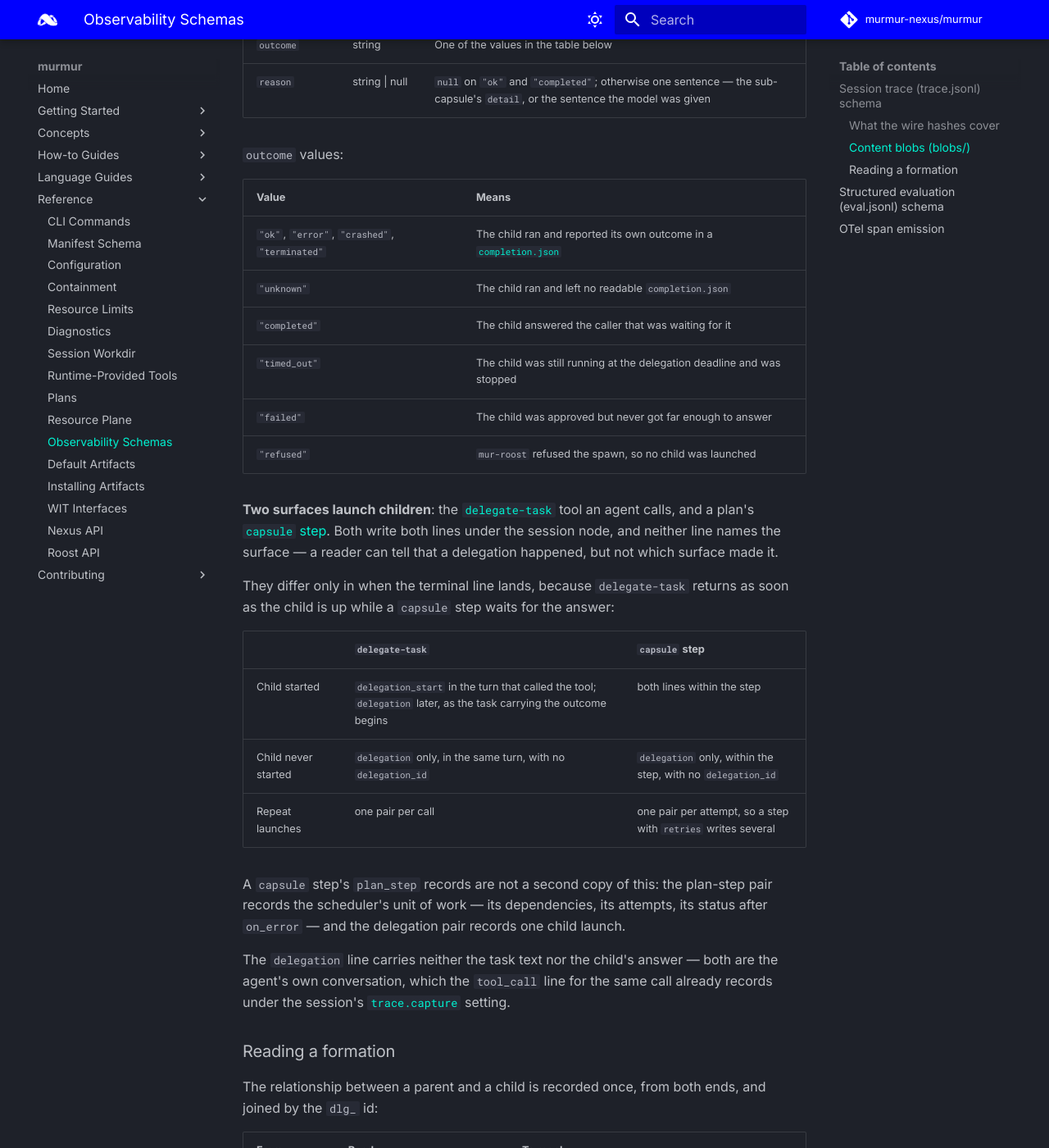
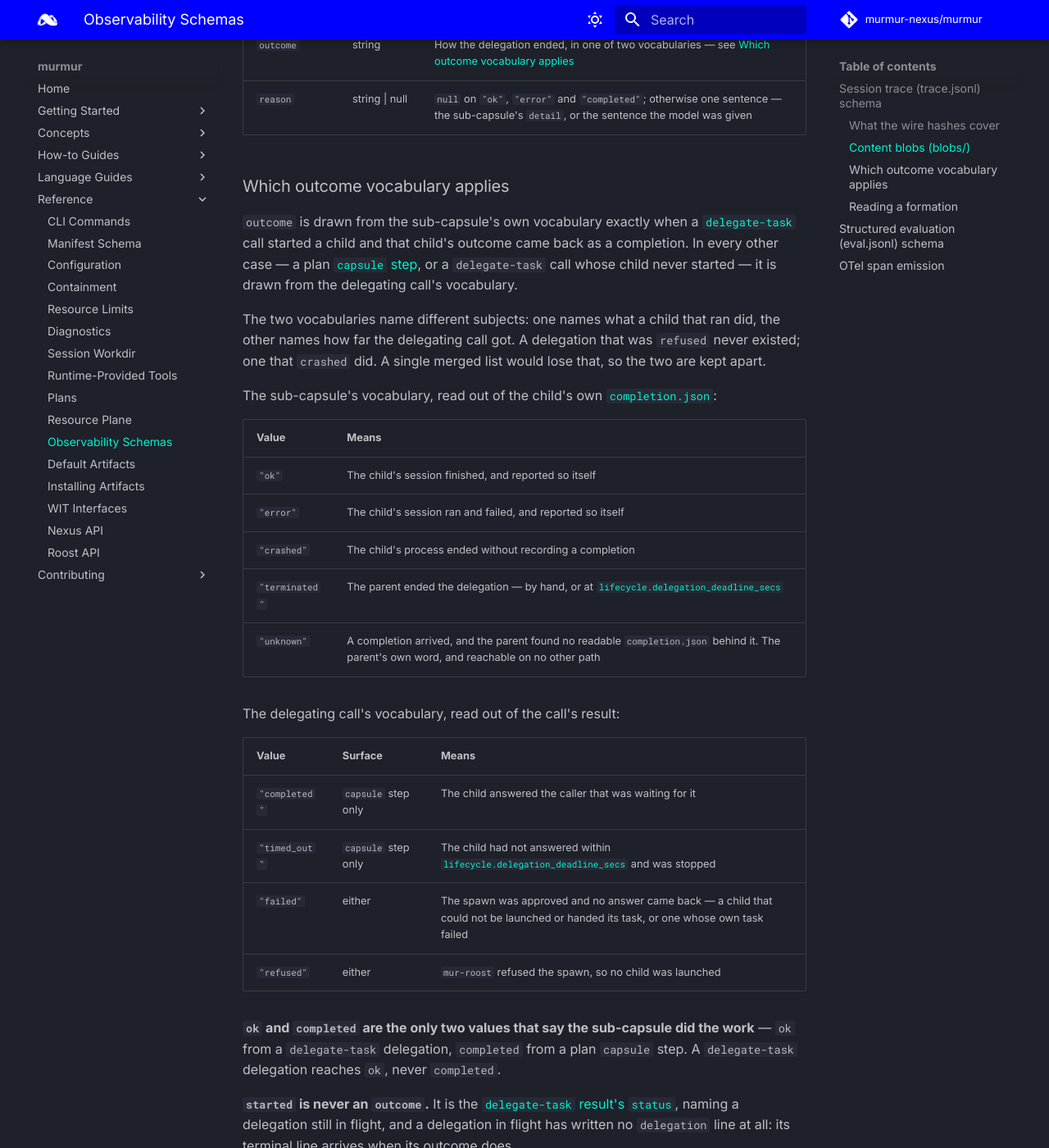
Before and after one commit to murmur-nexus/murmur, an MkDocs documentation site: the page built from docs/content/reference/observability-schemas.md, in a window 1280 px wide and 1400 px high, scrolled down 25064 px. Shown: the whole window at 82% size. Built offline with MkDocs 1.6.1 and Material for MkDocs 9.7.7, drawn with Linux system fonts in a browser that asks for light colours; comment, search, counter and statistics services are not loaded; some of the changed text lies outside the part shown.

Commit message:
One delegation event, two outcome vocabularies, documented in neither reference (#157)
* checkpoint(#a6e13f70): Entering review stage

Signed-off-by: ewdegraaff <ewdegraaff@users.noreply.github.com>

* checkpoint(#a6e13f70): Entering test stage

Signed-off-by: ewdegraaff <ewdegraaff@users.noreply.github.com>

---------

Signed-off-by: ewdegraaff <ewdegraaff@users.noreply.github.com>
Co-authored-by: ewdegraaff <ewdegraaff@users.noreply.github.com>

```diff
--- a/docs/content/reference/observability-schemas.md
+++ b/docs/content/reference/observability-schemas.md
@@ -591,24 +591,53 @@
 | `delegation_id` | string \| null | `dlg_…`, the id the delegation is named by. `null` whenever no child was launched: a delegation the daemon refused, or one that was never started, was never made |
 | `child_session_id` | string \| null | `ses_…`, the child's own session, so its trace is findable. `null` when no child ran |
 | `duration_ms` | u64 | How long the child ran, on an outcome; how long the call took, on one that never started |
-| `outcome` | string | One of the values in the table below |
-| `reason` | string \| null | `null` on `"ok"` and `"completed"`; otherwise one sentence — the sub-capsule's `detail`, or the sentence the model was given |
+| `outcome` | string | How the delegation ended, in one of two vocabularies — see [Which outcome vocabulary applies](#delegation-outcome) |
+| `reason` | string \| null | `null` on `"ok"`, `"error"` and `"completed"`; otherwise one sentence — the sub-capsule's `detail`, or the sentence the model was given |
 
-`outcome` values:
+### Which outcome vocabulary applies { #delegation-outcome }
+
+`outcome` is drawn from the sub-capsule's own vocabulary exactly when a
+[`delegate-task`](runtime-provided-tools.md) call started a child and that child's outcome came
+back as a completion. In every other case — a plan [`capsule` step](plans.md), or a `delegate-task`
+call whose child never started — it is drawn from the delegating call's vocabulary.
+
+The two vocabularies name different subjects: one names what a child that ran did, the other names
+how far the delegating call got. A delegation that was `refused` never existed; one that `crashed`
+did. A single merged list would lose that, so the two are kept apart.
+
+The sub-capsule's vocabulary, read out of the child's own
+[`completion.json`](roost-api.md#the-completion-path):
 
 | Value | Means |
 |---|---|
-| `"ok"`, `"error"`, `"crashed"`, `"terminated"` | The child ran and reported its own outcome in a [`completion.json`](roost-api.md#the-completion-path) |
-| `"unknown"` | The child ran and left no readable `completion.json` |
-| `"completed"` | The child answered the caller that was waiting for it |
-| `"timed_out"` | The child was still running at the delegation deadline and was stopped |
-| `"failed"` | The child was approved but never got far enough to answer |
-| `"refused"` | `mur-roost` refused the spawn, so no child was launched |
+| `"ok"` | The child's session finished, and reported so itself |
+| `"error"` | The child's session ran and failed, and reported so itself |
+| `"crashed"` | The child's process ended without recording a completion |
+| `"terminated"` | The parent ended the delegation — by hand, or at [`lifecycle.delegation_deadline_secs`](manifest.md#lifecycle-delegation-deadline-secs) |
+| `"unknown"` | A completion arrived, and the parent found no readable `completion.json` behind it. The parent's own word, and reachable on no other path |
+
+The delegating call's vocabulary, read out of the call's result:
+
+| Value | Surface | Means |
+|---|---|---|
+| `"completed"` | `capsule` step only | The child answered the caller that was waiting for it |
+| `"timed_out"` | `capsule` step only | The child had not answered within [`lifecycle.delegation_deadline_secs`](manifest.md#lifecycle-delegation-deadline-secs) and was stopped |
+| `"failed"` | either | The spawn was approved and no answer came back — a child that could not be launched or handed its task, or one whose own task failed |
+| `"refused"` | either | `mur-roost` refused the spawn, so no child was launched |
+
+**`ok` and `completed` are the only two values that say the sub-capsule did the work** — `ok` from
+a `delegate-task` delegation, `completed` from a plan `capsule` step. A `delegate-task` delegation
+reaches `ok`, never `completed`.
+
+**`started` is never an `outcome`.** It is the
+[`delegate-task` result's `status`](roost-api.md#the-delegation-tool), naming a delegation still in
+flight, and a delegation in flight has written no `delegation` line at all: its terminal line
+arrives when its outcome does.
 
 **Two surfaces launch children**: the [`delegate-task`](runtime-provided-tools.md) tool an agent
 calls, and a plan's [`capsule` step](plans.md). Both write both lines under the session node, and
-neither line names the surface — a reader can tell that a delegation happened, but not which
-surface made it.
+neither line carries a field naming the surface — where the `outcome` value does not settle it, a
+reader can tell that a delegation happened but not which surface made it.
 
 They differ only in when the terminal line lands, because `delegate-task` returns as soon as the
 child is up while a `capsule` step waits for the answer:
```
Also changed, not shown: docs/content/reference/cli.md (+1 -1 lines), docs/content/reference/roost-api.md (+7 -1 lines).
